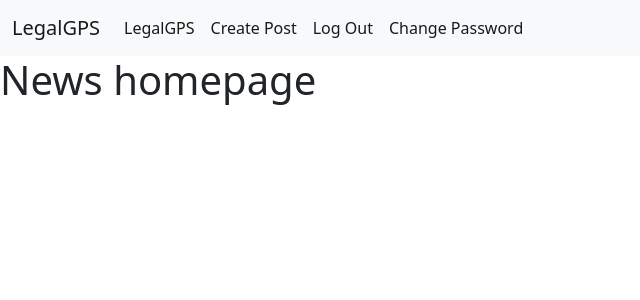
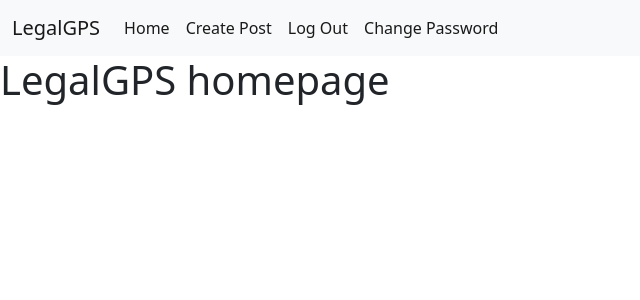
Before and after one commit to arnoldc94/LegalGPS_Articles, a Django app: page /articles/articles in a window 1280 px wide. Shown: the top 300 px of the page, without its empty margins (0-640 px from the left). Run offline with Django 3.2, Linux system fonts and the light colour scheme; the visitor is signed in with stand-in values (Sample User, id 1); data that the repository does not hold is empty.

Commit message:
create post

```diff
--- a/templates/base.html
+++ b/templates/base.html
@@ -31,11 +31,11 @@ crossorigin="anonymous">
             <ul class="navbar-nav">
                 {% if user.is_authenticated %}
                 <li class="nav-item">
-                    <a class="nav-link active" href="{% url 'home' %}">LegalGPS</a>
+                    <a class="nav-link active" href="{% url 'home' %}">Home</a>
                 </li>
                 {% if user.is_staff or user.is_superuser %}
                     <li class="nav-item">
-                        <a class="nav-link active" aria-current="page" href="{% url 'article_new' %}}">Create Post</a>
+                        <a class="nav-link active" aria-current="page" href="{% url 'article_new' %}">Create Post</a>
                     </li>
                 {% endif %}
                 <li class="nav-item">
--- a/templates/home.html
+++ b/templates/home.html
@@ -3,7 +3,7 @@
 {% block title %}Home{% endblock title %}
 
 {% block content %}
-<h1 class="list-header">News homepage</h1>
+<h1 class="list-header">LegalGPS homepage</h1>
 <div class="all-blogs">
     {% for article in object_list %}
             <div class="card" style="width: 20rem;">
```
